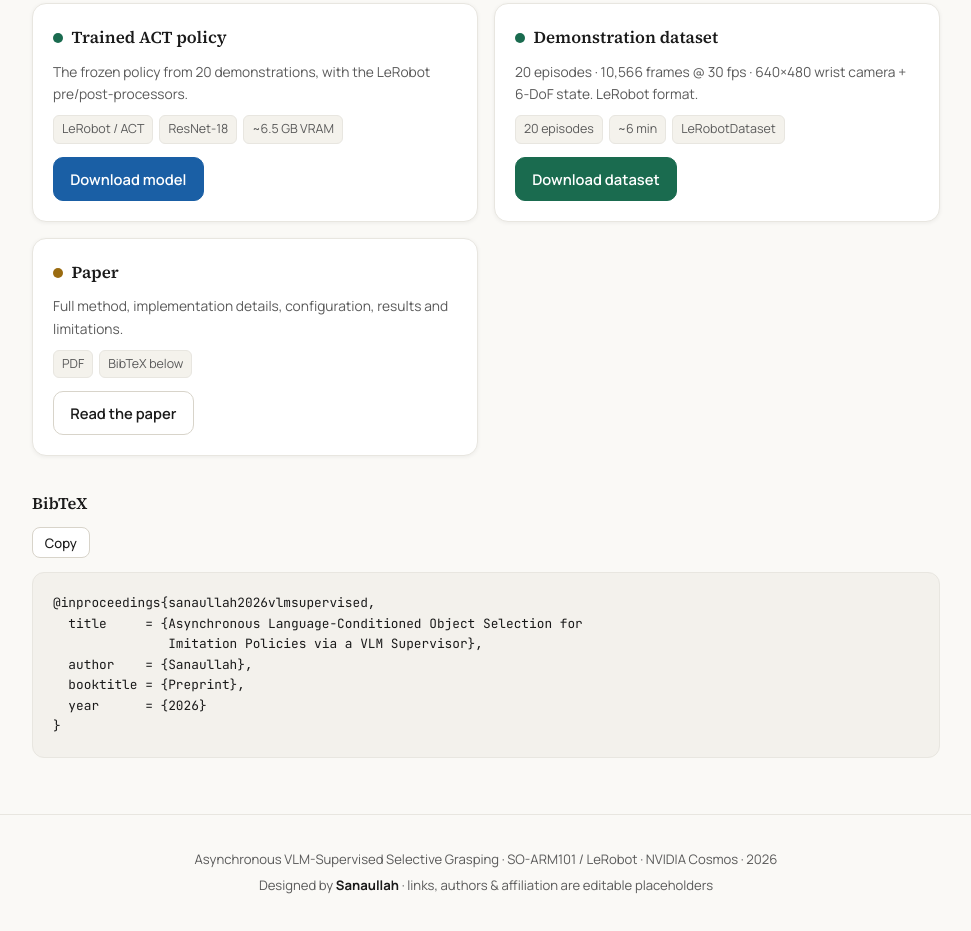
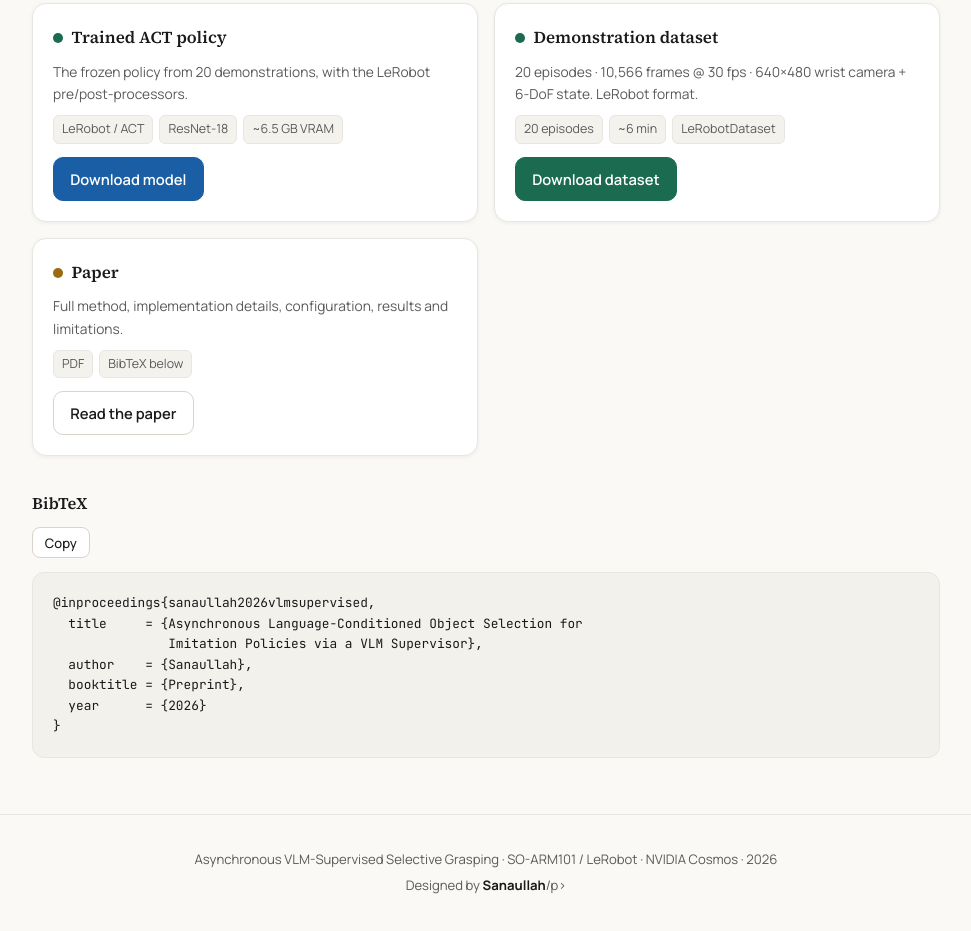
Before and after one commit to Rao-Sanaullah/SOS-101-arm, a plain HTML site: page index.html in a window 1280 px wide. Shown: the part 7105-8036 px from the top of the page, without its empty margins (154-1125 px from the left). Drawn offline with Linux system fonts and the light colour scheme.

Commit message:
Update index.html

```diff
--- a/index.html
+++ b/index.html
@@ -403,7 +403,7 @@ footer strong{color:var(--text)}
 
 <footer>
   <p>Asynchronous VLM-Supervised Selective Grasping · SO-ARM101 / LeRobot · NVIDIA Cosmos · 2026</p>
-  <p style="margin-top:5px">Designed by <strong>Sanaullah</strong> · links, authors &amp; affiliation are editable placeholders</p>
+  <p style="margin-top:5px">Designed by <strong>Sanaullah</strong>/p>
 </footer>
 
 <script>
```
